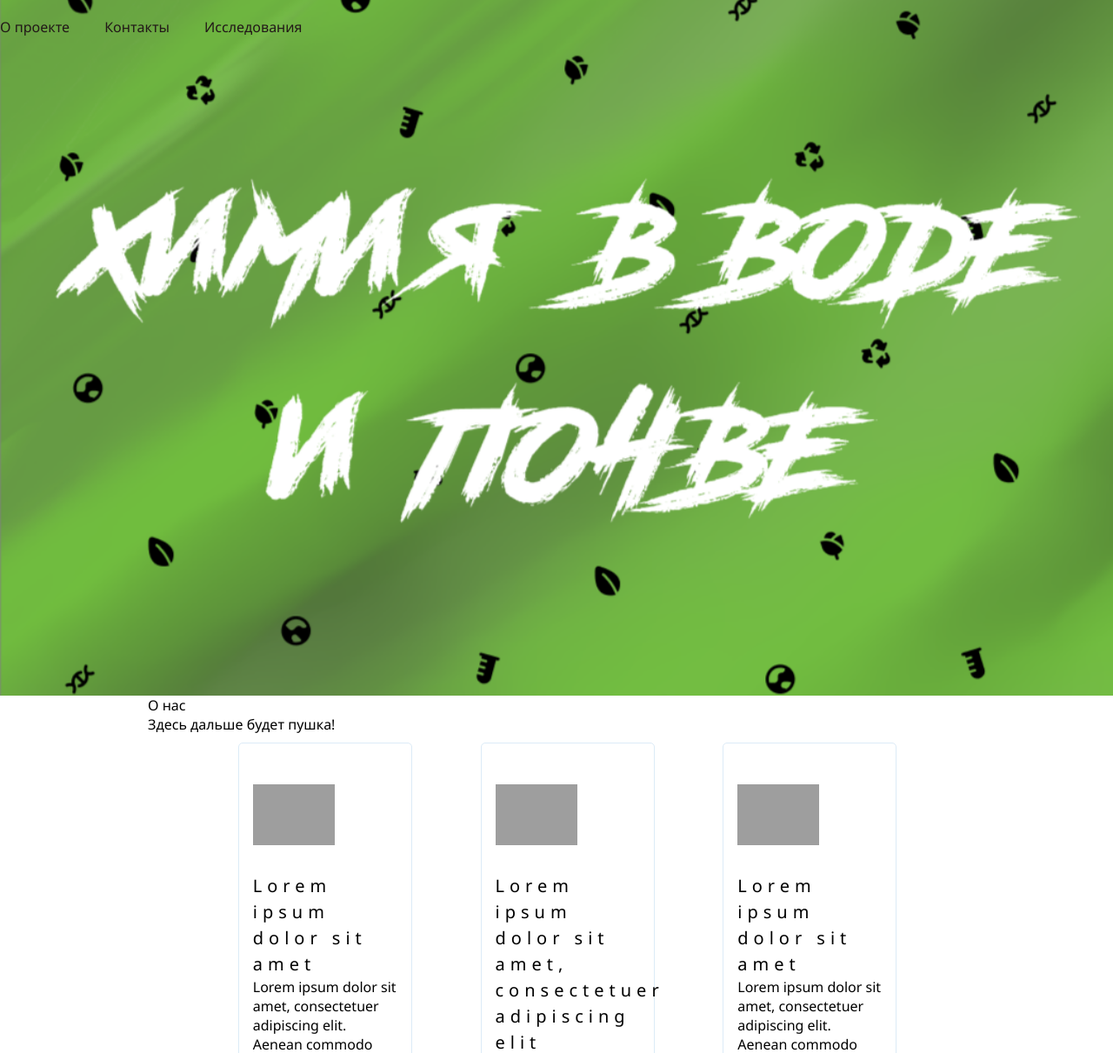
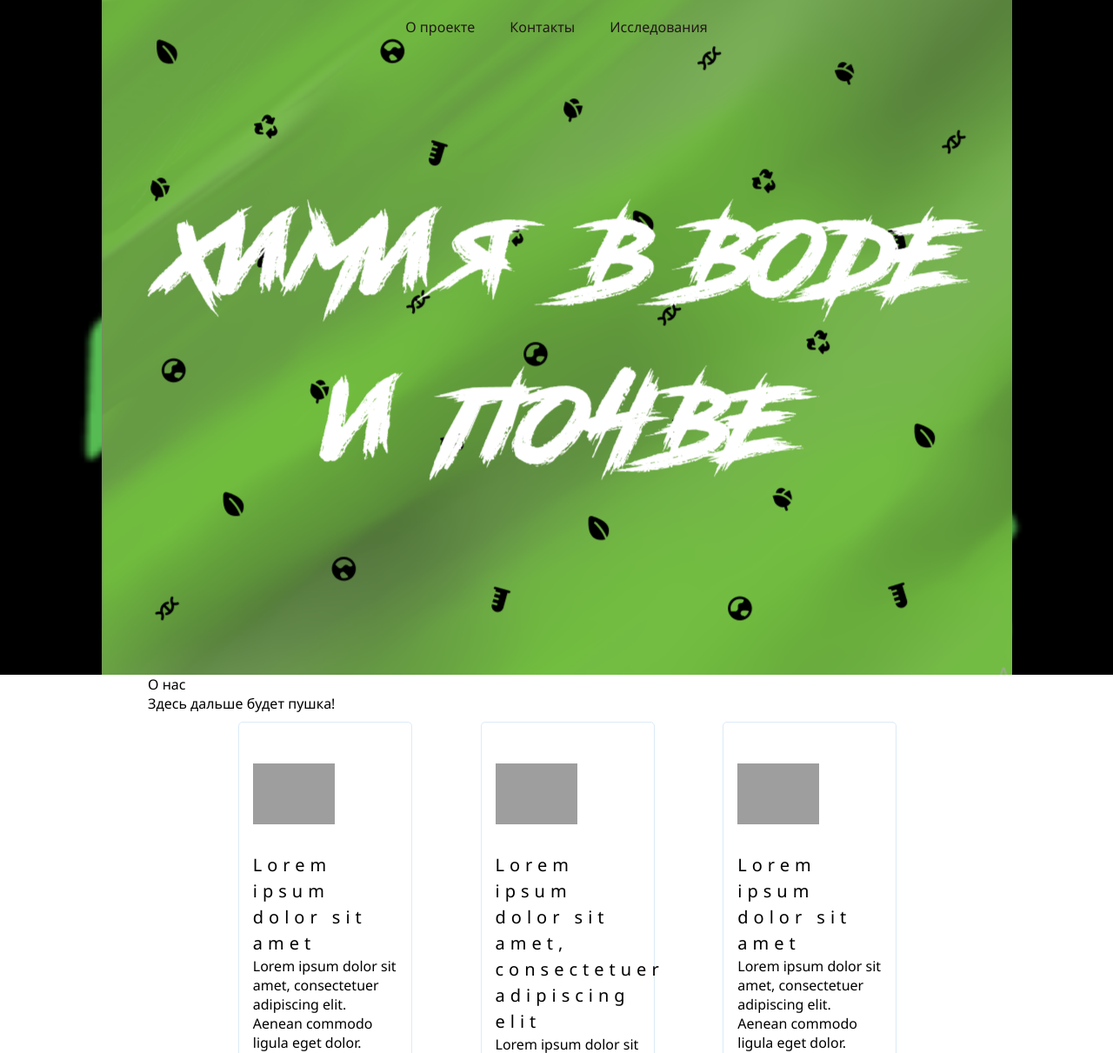
Before and after one commit to Annet0o0/10_proekt, a Flask app: page / in a window 1280 px wide. Shown: the top 1211 px of the page at 87% size. Run offline with Flask 3, Linux system fonts and the light colour scheme; grey boxes are pictures that could not be loaded.

Commit message:
Нормальный ресайз изображения+ссылки вверху в центр

```diff
--- a/static/css/style.css
+++ b/static/css/style.css
@@ -38,6 +38,7 @@ header::before{
 }
 .header__nav ul{
     display: flex;
+   justify-content: center;
 }
 .header__nav li + li{
     margin-left: 40px;
@@ -64,17 +65,18 @@ header::before{
 /*______________________WELCOME___________________ */
 
 .welcome {
-    min-height: 800px;
+    min-height: 776px;
     color: #fff;
     text-align: center;
-    height: 100vh;
+    height: 100%;
     min-width: 900px;
     display: flex;
     justify-content:center;
     align-items: center;
     background-position: center;
     background-image: url("/static/img/Preview.png");
-    background-size: cover;
+    background-size: contain cover;
+    background-repeat: no-repeat;
     color: #FFF;
     font-family: 'Road Rage(RUS BY LYAJKA)', arial;
 }
```
